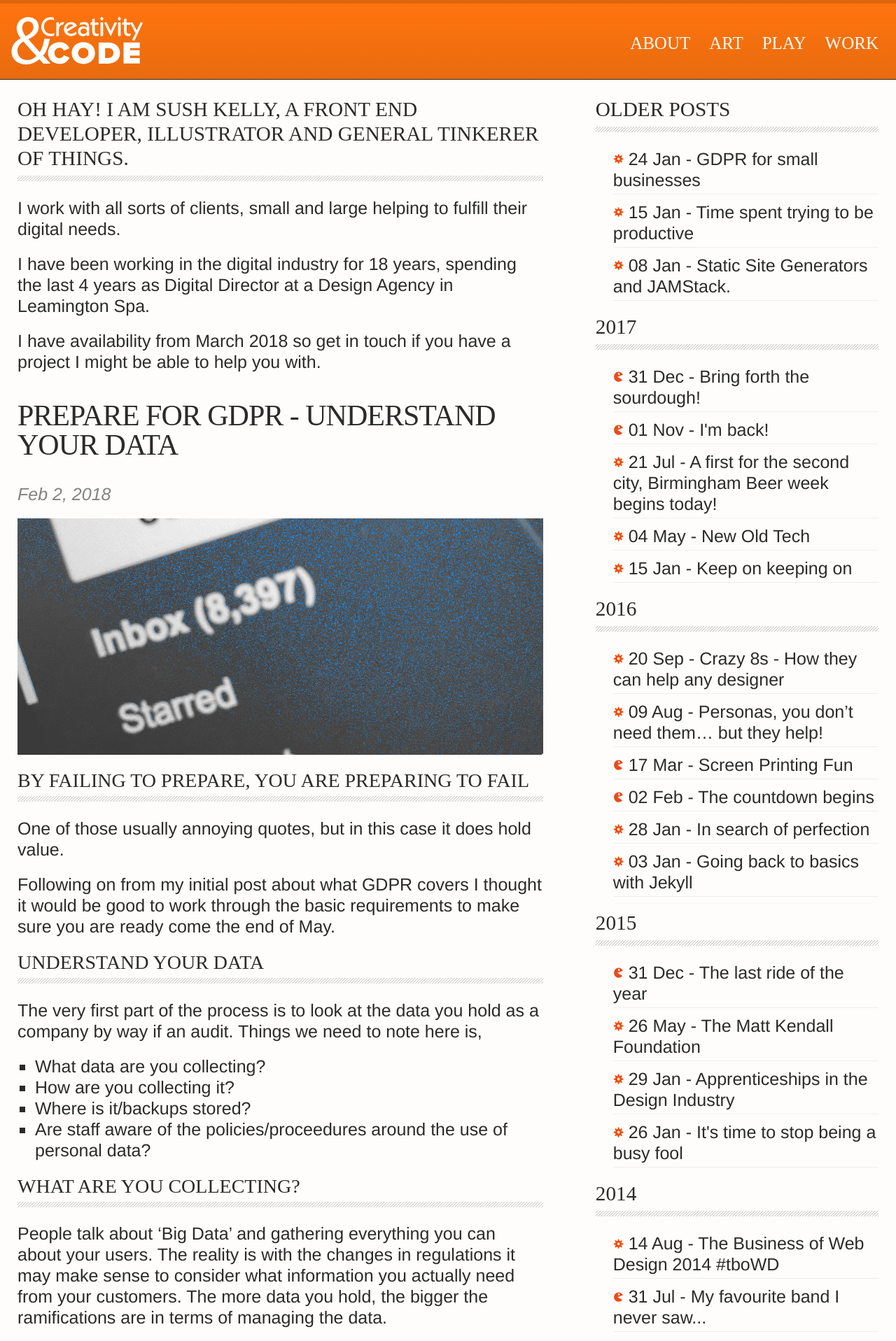
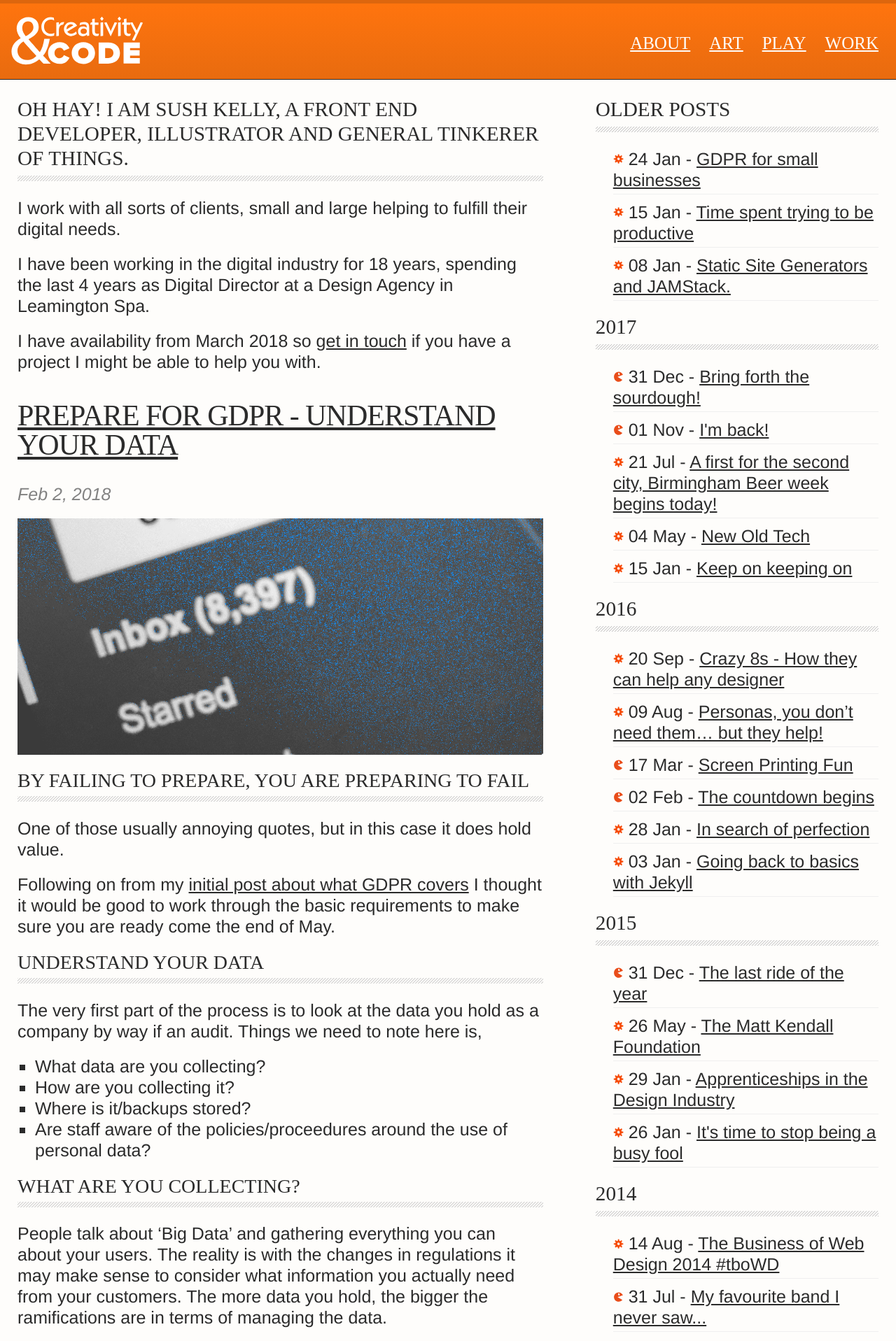
Before and after one commit to maxray/maxray.github.io, a Jekyll site: the page built from index.html, in a window 1280 px wide. Shown: the top 1917 px of the page at 70% size. Built offline with Jekyll 4.4.1, drawn with Linux system fonts in a browser that asks for light colours.

Commit message:
services

```diff
--- a/_sass/_base.scss
+++ b/_sass/_base.scss
@@ -106,14 +106,14 @@
  */
 a {
     color: $text-color;
-    text-decoration: none;
+
 
     &:visited {
         color: darken($text-color, 15%);
     }
 
     &:hover {
-        color: $text-color;
+        color: $brand-color;
         text-decoration: underline;
     }
 }
```
